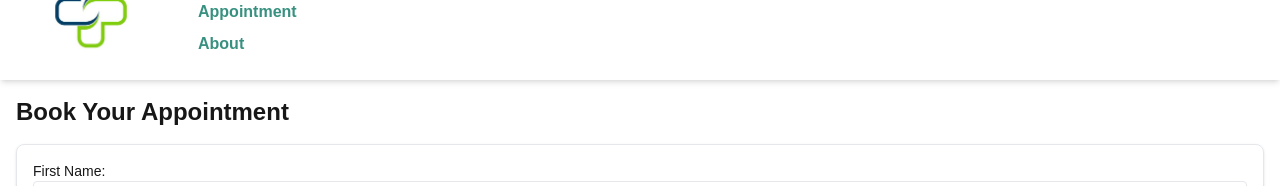
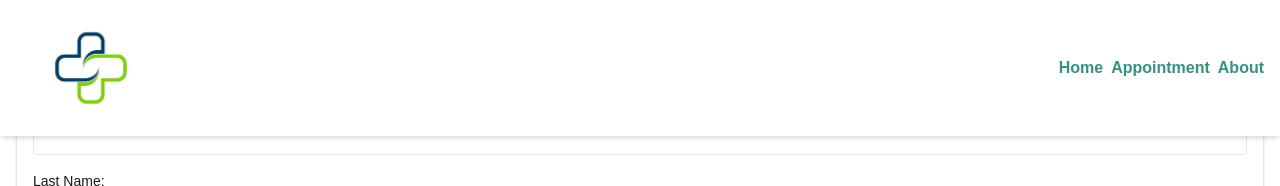
Before and after one commit to lendosh/poco-clinic, a Next.js app: page /booking in a window 1280 px wide. Shown: the top 186 px of the page. Built offline with nearby package versions, Linux system fonts and the light colour scheme; no server answers; the database is empty.

Commit message:
made navigation horizontal and added fixed flex to header

```diff
--- a/components/header.js
+++ b/components/header.js
@@ -4,9 +4,9 @@ import NavigationLinks from './navigation-links';
 
 const Header = () => {
     return (
-        <header className='flex justify-start items-center px-4 py-2 bg-inherit shadow-md top-0 w-full gap-x-8'>
+        <header className='fixed flex justify-between items-center px-4 py-2 bg-inherit shadow-md top-0 w-full gap-x-8'>
             <LogoImage />
-            <NavigationLinks />
+            <NavigationLinks orientation='horizontal'/>
         </header>
     );
 };
```
